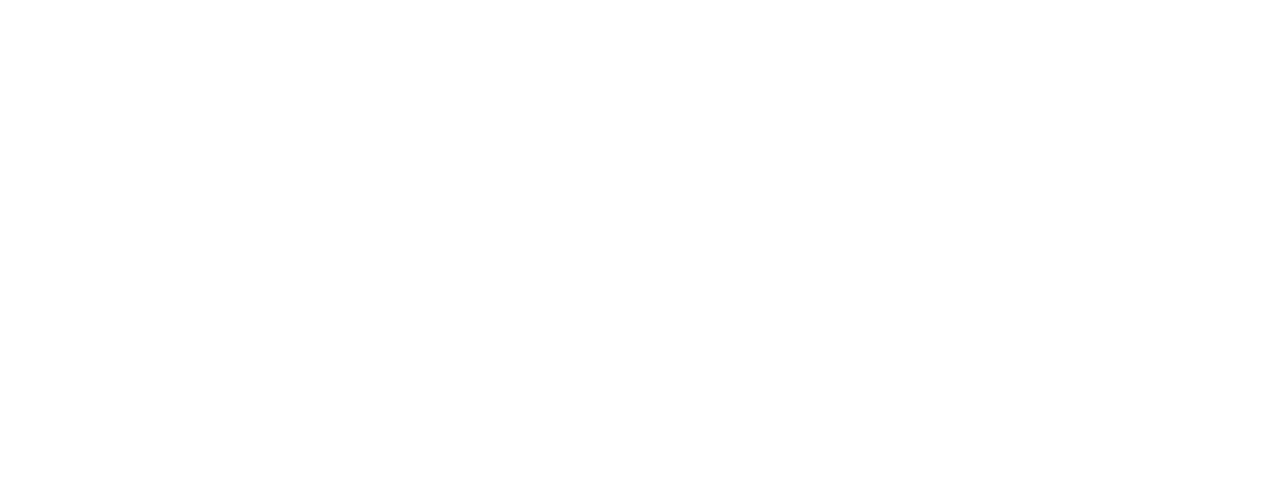
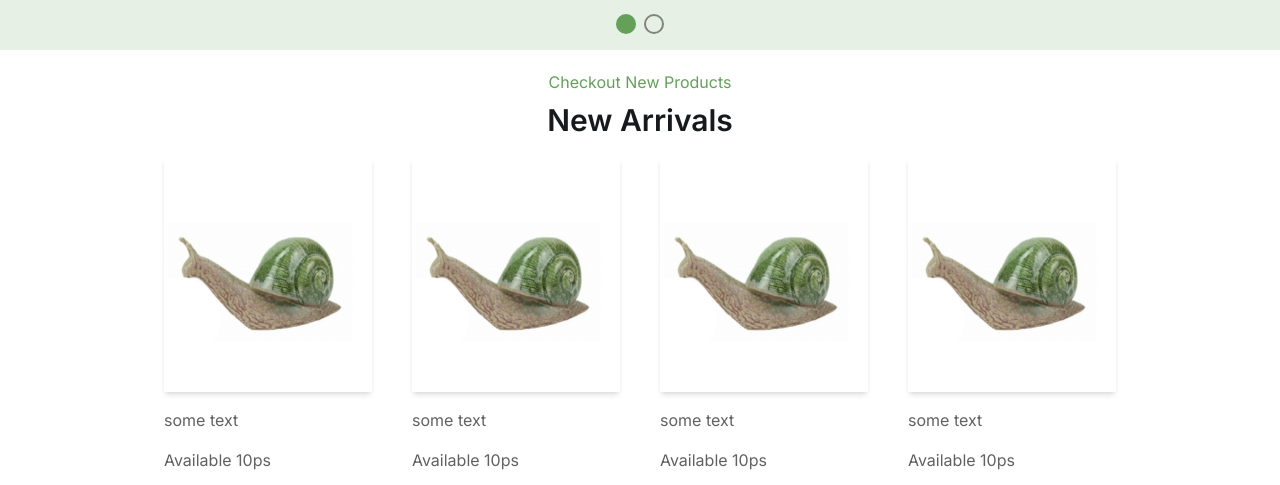
Before and after one commit to jibon-roy/pottrs-shed-work, a React (Vite) app: page / in a window 1280 px wide. Shown: the part 1341-1826 px from the top of the page. Before the commit the page ends 999 px from the top, so only its background shows below. Built offline with nearby package versions, Linux system fonts and the light colour scheme.

Commit message:
flex section added in new folder

```diff
--- a/package.json
+++ b/package.json
@@ -17,7 +17,8 @@
     "react": "^18.2.0",
     "react-dom": "^18.2.0",
     "react-icons": "^5.2.1",
-    "react-router-dom": "^6.23.1"
+    "react-router-dom": "^6.23.1",
+    "react-star-picker": "^4.0.0"
   },
   "devDependencies": {
     "@types/react": "^18.2.66",
--- /dev/null
+++ b/src/components/card/ProductCard.jsx
@@ -0,0 +1,51 @@
+import { Card, CardBody, CardFooter } from "@material-tailwind/react";
+import img from "../../assets/products/green_shells.png";
+import StarPicker from "react-star-picker";
+
+const ProductCard = ({ children, rating, imgSrc, quantity, price }) => {
+  const simpleRenderer = ({ index, selectedIndex }) => {
+    const selected = index <= selectedIndex;
+
+    if (selected) {
+      return String.fromCharCode(9733);
+    }
+    return String.fromCharCode(9734);
+  };
+
+  return (
+    <Card
+      className={`rounded-none max-w-sm p-0 mx-5 ${
+        rating ? "shadow-md" : "shadow-none"
+      }`}
+    >
+      <CardBody
+        className={`${
+          !rating && "shadow-md"
+        } flex justify-center p-0 flex-col items-center`}
+      >
+        <img src={imgSrc ? imgSrc : img} />
+
+        {rating && (
+          <StarPicker
+            value={rating / 2}
+            className="blueTheme bg-secondary-green w-full flex justify-center"
+            starRenderer={simpleRenderer}
+            disabled
+            starCount={2.5}
+            size={50}
+            halfStars
+          ></StarPicker>
+        )}
+      </CardBody>
+      <CardFooter className="px-0 py-2">
+        <div className="py-2">{children}</div>
+        <div className="py-2">
+          {quantity ? `Available ${quantity}ps` : ""}
+          {price ? `Price: $${price.toFixed(2)} ` : ""}
+        </div>
+      </CardFooter>
+    </Card>
+  );
+};
+
+export default ProductCard;
--- a/src/components/pages/home/ArrivalsSection.jsx
+++ b/src/components/pages/home/ArrivalsSection.jsx
@@ -1,10 +1,48 @@
+import ProductCard from "../../card/ProductCard";
 import Heading from "../../mainHeading/Heading";
+import img1 from "../../../assets/products/green_shells.png";
+import Section from "../../Section/Section";
+import FlexSection from "../../Section/FlexSection";
 
 const ArrivalsSection = () => {
+  const arrivalProducts = [
+    {
+      id: 1,
+      title: "Ceramic Garden Snail with Green Shell",
+      imgSrc: img1,
+      quantity: 10,
+    },
+    {
+      id: 2,
+      title: "Ceramic Garden Snail with Green Shell",
+      quantity: 10,
+      imgSrc: img1,
+    },
+    {
+      id: 3,
+      title: "Ceramic Garden Snail with Green Shell",
+      quantity: 10,
+      imgSrc: img1,
+    },
+    {
+      id: 4,
+      title: "Ceramic Garden Snail with Green Shell",
+      quantity: 10,
+      imgSrc: img1,
+    },
+  ];
+
   return (
-    <div>
+    <Section>
       <Heading title="Checkout New Products">New Arrivals</Heading>
-    </div>
+      <FlexSection className="">
+        {arrivalProducts.map((product, id) => (
+          <ProductCard key={product.id} quantity={product.quantity}>
+            some text
+          </ProductCard>
+        ))}
+      </FlexSection>
+    </Section>
   );
 };
 
--- a/src/index.css
+++ b/src/index.css
@@ -12,3 +12,23 @@
     --secondary-green: 109, 28%, 92%;
     --accent-dark: 204, 9%, 10%;
 }
+
+.StarPicker.blueTheme .StarPickerButton {
+    transition: color 0.2s;
+    color: hsl(111, 28%, 49%);
+}
+
+.StarPicker.blueTheme .StarPickerButton.selected {
+    color: hsl(111, 28%, 49%);
+
+}
+
+.StarPicker.blueTheme .StarPickerButton.addSelection {
+    color: hsl(111, 28%, 49%);
+
+}
+
+.StarPicker.blueTheme .StarPickerButton.removeSelection {
+    color: hsl(109, 28%, 92%);
+
+}
```
Also changed, not shown: src/assets/products/green_shells.png (added), src/components/Section/FlexSection.jsx (renamed from src/components/flexSection/FlexSection.jsx), 1 other file (tests, documents, lock files or other folders).
